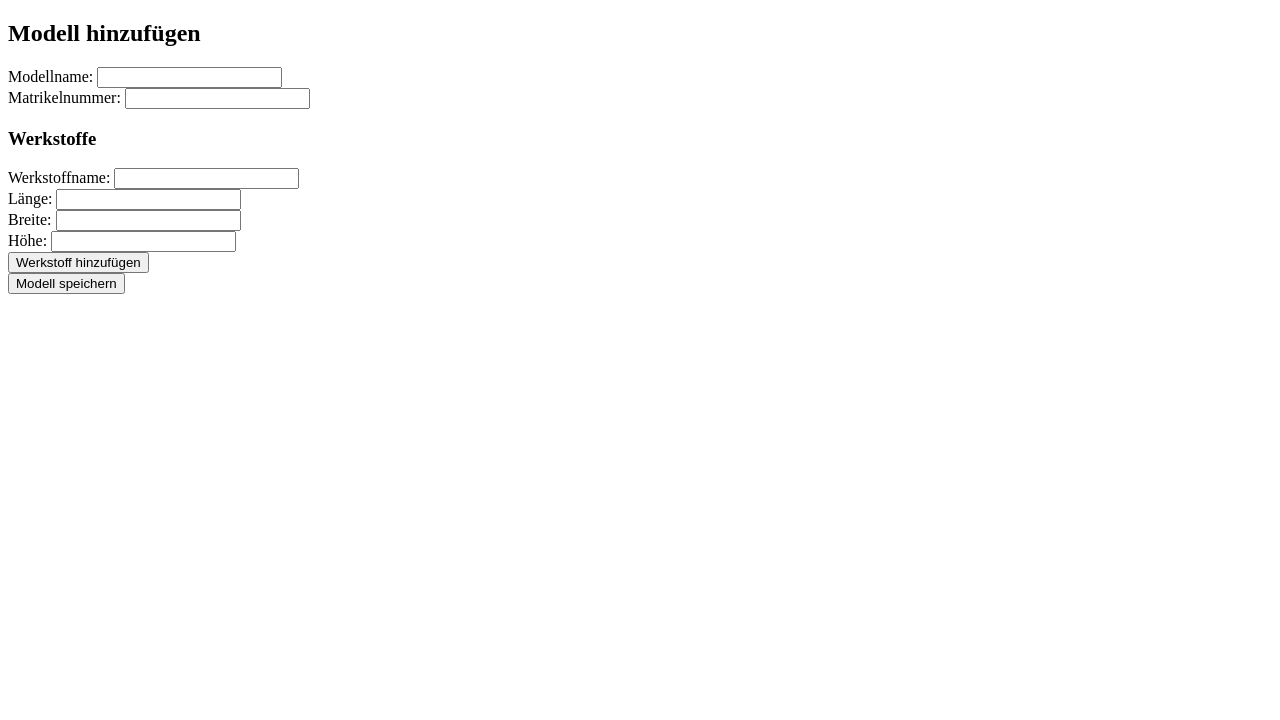
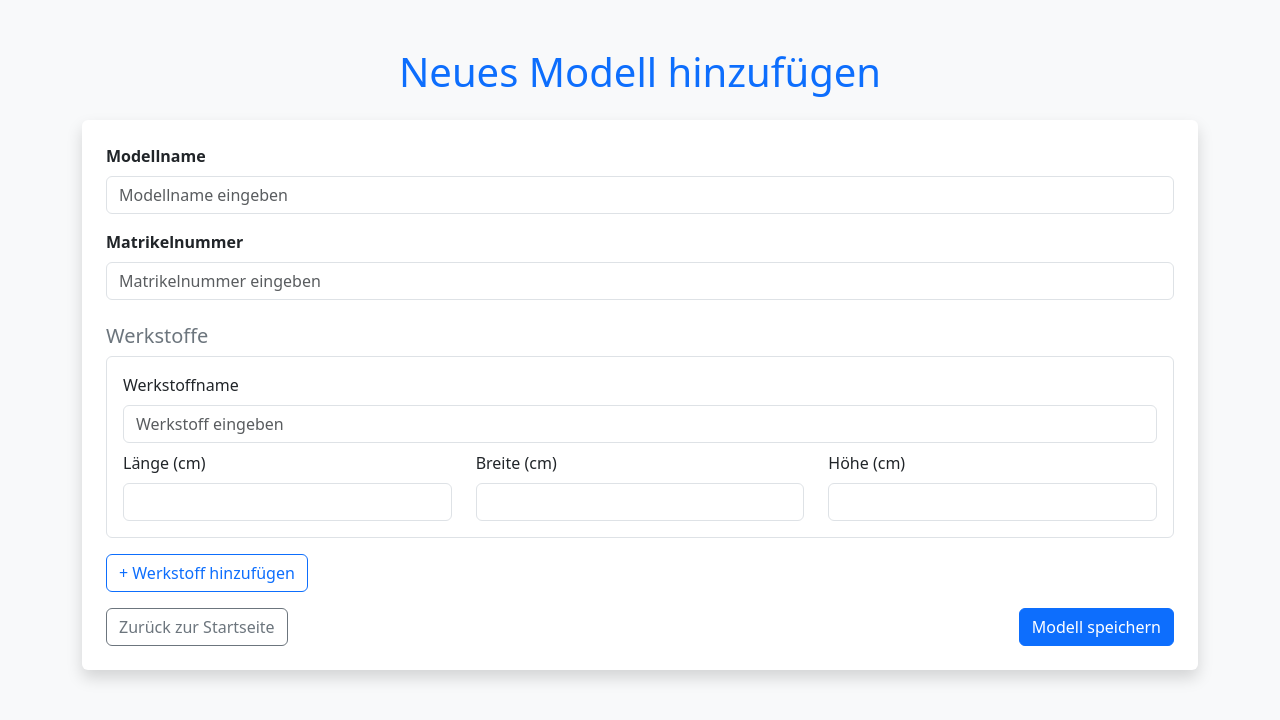
Before and after one commit to katringrs/recycling-app, a Python web app: template templates/add_model.html in a window 1280 px wide. Shown: the top 720 px of the page. Run offline with Jinja, Linux system fonts and the light colour scheme; the template is opened without the code that fills it, so the values that code supplies are empty.

Commit message:
Design angepasst

```diff
--- a/templates/add_model.html
+++ b/templates/add_model.html
@@ -4,50 +4,83 @@
     <meta charset="UTF-8">
     <meta name="viewport" content="width=device-width, initial-scale=1.0">
     <title>Modell hinzufügen</title>
+    <!-- Bootstrap CSS -->
+    <link href="https://cdn.jsdelivr.net/npm/bootstrap@5.3.0-alpha3/dist/css/bootstrap.min.css" rel="stylesheet">
 </head>
-<body>
-    <h2>Modell hinzufügen</h2>
-    <form action="{{ url_for('add_model') }}" method="post">
-        <label for="name">Modellname:</label>
-        <input type="text" name="name" required><br>
+<body class="bg-light">
+    <div class="container my-5">
+        <h1 class="text-center text-primary mb-4">Neues Modell hinzufügen</h1>
 
-        <label for="matrikelnummer">Matrikelnummer:</label>
-        <input type="text" name="matrikelnummer" required><br>
+        <form action="{{ url_for('add_model') }}" method="post" class="p-4 bg-white shadow rounded">
+            <div class="mb-3">
+                <label for="name" class="form-label fw-bold">Modellname</label>
+                <input type="text" id="name" name="name" class="form-control" required placeholder="Modellname eingeben">
+            </div>
 
-        <h3>Werkstoffe</h3>
-        <div id="materials">
-            <div class="material">
-                <label>Werkstoffname:</label>
-                <input type="text" name="material_name[]" required><br>
-                <label>Länge:</label>
-                <input type="number" step="0.01" name="material_length[]" required><br>
-                <label>Breite:</label>
-                <input type="number" step="0.01" name="material_width[]" required><br>
-                <label>Höhe:</label>
-                <input type="number" step="0.01" name="material_height[]" required><br>
+            <div class="mb-3">
+                <label for="matrikelnummer" class="form-label fw-bold">Matrikelnummer</label>
+                <input type="text" id="matrikelnummer" name="matrikelnummer" class="form-control" required placeholder="Matrikelnummer eingeben">
             </div>
-        </div>
 
-        <button type="button" onclick="addMaterial()">Werkstoff hinzufügen</button><br>
-        <button type="submit">Modell speichern</button>
-    </form>
+            <h5 class="text-secondary mt-4">Werkstoffe</h5>
+            <div id="materials">
+                <div class="material p-3 border rounded mb-3">
+                    <label class="form-label">Werkstoffname</label>
+                    <input type="text" name="material_name[]" class="form-control" required placeholder="Werkstoff eingeben">
+                    <div class="row mt-2">
+                        <div class="col-md-4">
+                            <label class="form-label">Länge (cm)</label>
+                            <input type="number" step="0.01" name="material_length[]" class="form-control" required>
+                        </div>
+                        <div class="col-md-4">
+                            <label class="form-label">Breite (cm)</label>
+                            <input type="number" step="0.01" name="material_width[]" class="form-control" required>
+                        </div>
+                        <div class="col-md-4">
+                            <label class="form-label">Höhe (cm)</label>
+                            <input type="number" step="0.01" name="material_height[]" class="form-control" required>
+                        </div>
+                    </div>
+                </div>
+            </div>
+
+            <button type="button" class="btn btn-outline-primary mb-3" onclick="addMaterial()">+ Werkstoff hinzufügen</button>
+
+            <div class="d-flex justify-content-between">
+                <a href="/" class="btn btn-outline-secondary">Zurück zur Startseite</a>
+                <button type="submit" class="btn btn-primary">Modell speichern</button>
+            </div>
+        </form>
+    </div>
 
     <script>
         function addMaterial() {
             let container = document.getElementById("materials");
             let newMaterial = document.createElement("div");
+            newMaterial.classList.add("material", "p-3", "border", "rounded", "mb-3");
             newMaterial.innerHTML = `
-                <label>Werkstoffname:</label>
-                <input type="text" name="material_name[]" required><br>
-                <label>Länge:</label>
-                <input type="number" step="0.01" name="material_length[]" required><br>
-                <label>Breite:</label>
-                <input type="number" step="0.01" name="material_width[]" required><br>
-                <label>Höhe:</label>
-                <input type="number" step="0.01" name="material_height[]" required><br>
+                <label class="form-label">Werkstoffname</label>
+                <input type="text" name="material_name[]" class="form-control" required placeholder="Werkstoff eingeben">
+                <div class="row mt-2">
+                    <div class="col-md-4">
+                        <label class="form-label">Länge (cm)</label>
+                        <input type="number" step="0.01" name="material_length[]" class="form-control" required>
+                    </div>
+                    <div class="col-md-4">
+                        <label class="form-label">Breite (cm)</label>
+                        <input type="number" step="0.01" name="material_width[]" class="form-control" required>
+                    </div>
+                    <div class="col-md-4">
+                        <label class="form-label">Höhe (cm)</label>
+                        <input type="number" step="0.01" name="material_height[]" class="form-control" required>
+                    </div>
+                </div>
             `;
             container.appendChild(newMaterial);
         }
     </script>
+
+    <!-- Bootstrap JS -->
+    <script src="https://cdn.jsdelivr.net/npm/bootstrap@5.3.0-alpha3/dist/js/bootstrap.bundle.min.js"></script>
 </body>
 </html>
```
Also changed, not shown: templates/all_models.html (+47 -5 lines).
